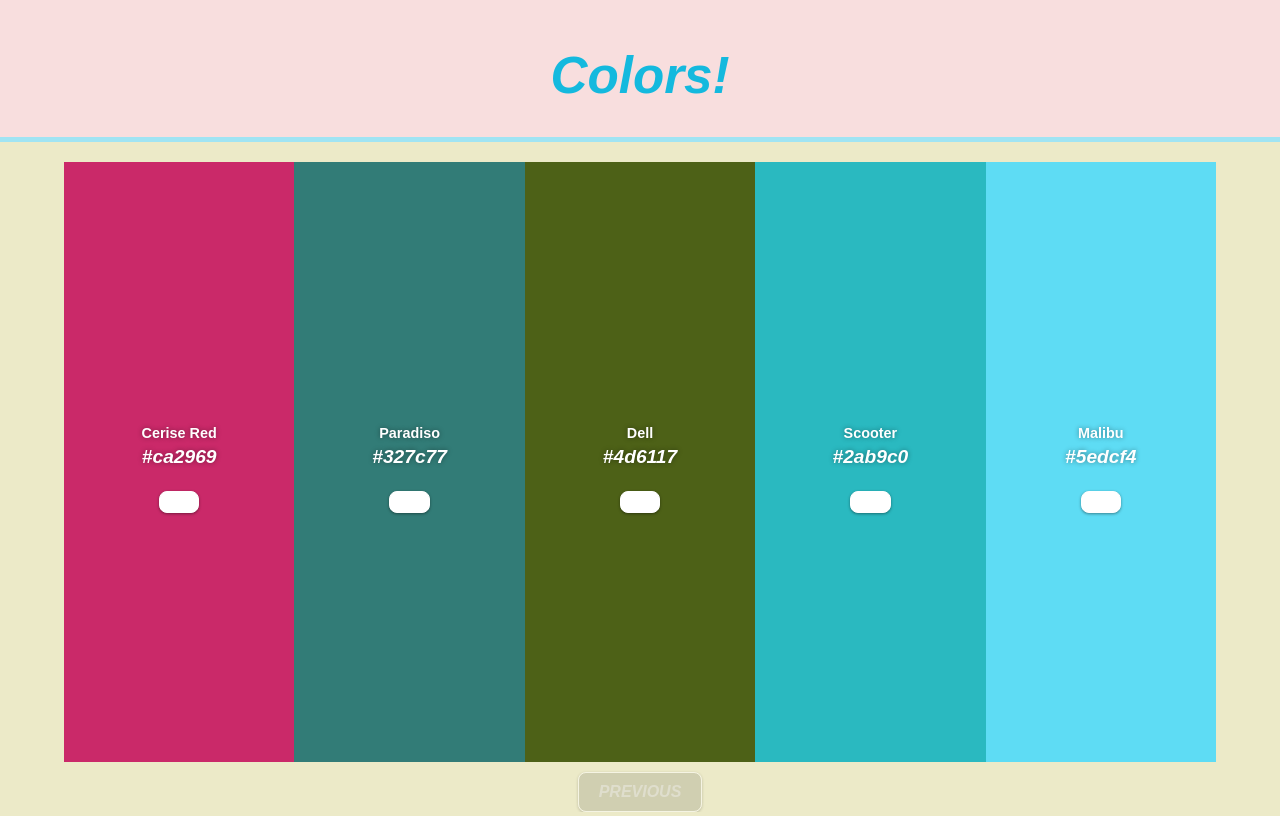
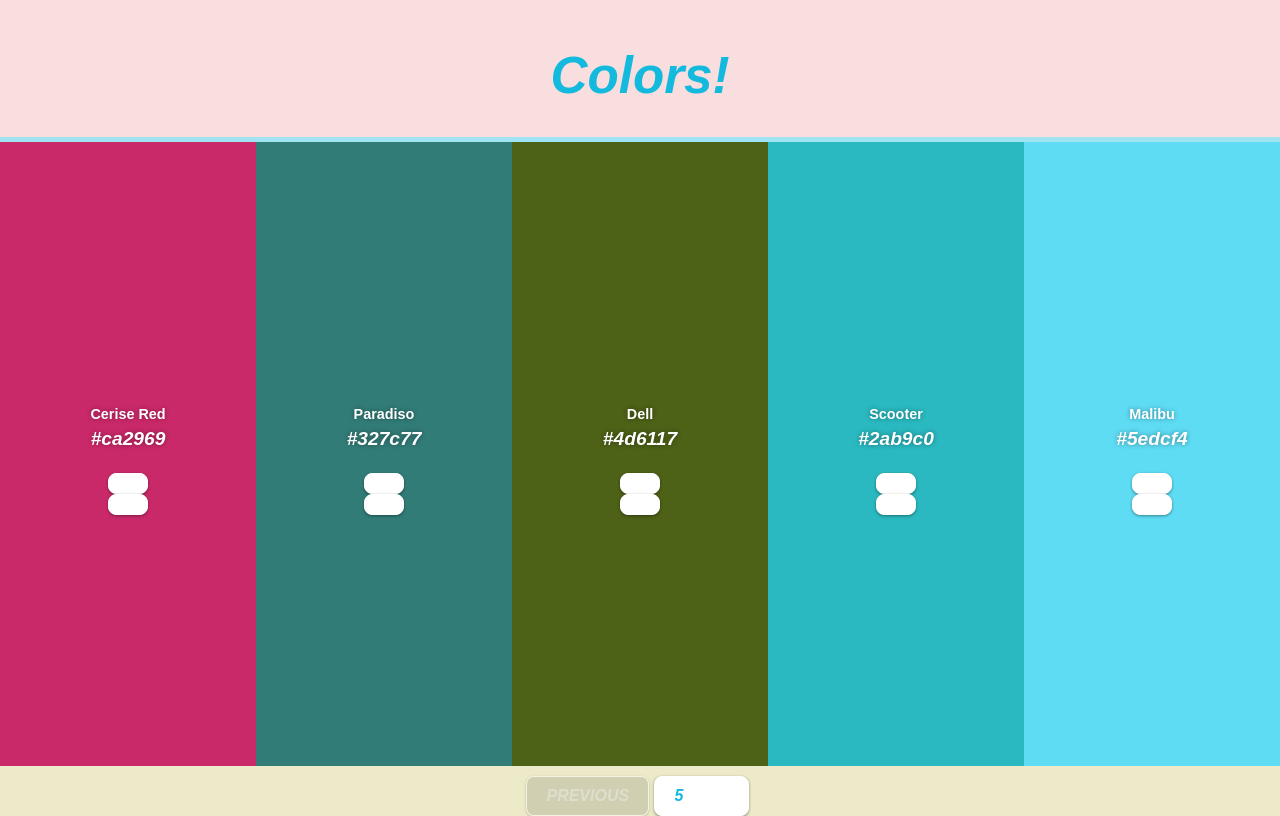
Before and after one commit to Davis-Patterson/colors-react, a React (Vite) app: page / in a window 1280 px wide. Built offline with nearby package versions, Linux system fonts and the light colour scheme.

Commit message:
figured out some of the buginess with 'prev'

```diff
--- a/src/App.css
+++ b/src/App.css
@@ -46,7 +46,7 @@ header {
   border-bottom: 5px solid #a0e4f3;
   height: 142px;
   position: relative;
-  margin-bottom: 20px;
+  /* margin-bottom: 20px; */
 }
 
 h1 {
@@ -54,7 +54,7 @@ h1 {
   line-height: 1.1;
 }
 
-button {
+button, input {
   border-radius: 8px;
   border: 1px solid #ffffff;
   padding: 0.6em 1.2em;
@@ -66,11 +66,11 @@ button {
   transition: border-color 0.25s;
   box-shadow: 0 1px 3px rgba(0, 0, 0, .4);
 }
-button:hover {
+button:hover, input:hover {
   border-color: #cfd1ff;
   background-color: #ffffff93;
 }
-button:active {
+button:active, input:active {
   transform: scale(99%);
   background-color: #ffffff3c;
   box-shadow: inset  0 2px 3px rgba(0, 0, 0, 0.5);
@@ -115,7 +115,7 @@ button:active {
   align-items: center;
   flex-direction: column;
   height: 50%;
-  width: 90%;
+  width: 100%;
 }
 
 .colorContainer {
@@ -148,7 +148,7 @@ button:active {
 }
 
 .colorBox {
-  height: 75vh;
+  height: 78vh;
   width: 25%;
   display: flex;
   justify-content: center;
@@ -180,6 +180,12 @@ button:active {
   text-shadow: 0 0 5px rgba(0, 0, 0, .4);
 }
 
+.inputContainer {
+  display: flex;
+  justify-content: center;
+  align-items: center;
+}
+
 .backButton {
   display: flex;
   justify-content: center;
@@ -191,6 +197,7 @@ button:active {
   line-height: .8;
   color: #14b9de;
   height: 40px;
+  margin-right: 5px;
 }
 
 button:disabled {
@@ -199,3 +206,17 @@ button:disabled {
   opacity: 0.5;
   cursor: not-allowed;
 }
+
+.numInput {
+  display: flex;
+  justify-content: center;
+  align-items: center;
+  font-family: "Avant Garde", sans-serif;
+  font-size: 1em;
+  font-weight: 900;
+  font-style: italic;
+  line-height: .8;
+  color: #14b9de;
+  height: 40px;
+  margin-right: 5px;
+}
--- a/src/App.jsx
+++ b/src/App.jsx
@@ -8,6 +8,7 @@ function App() {
   const [colorChangeTrigger, setColorChangeTrigger] = useState(0);
   const [showPrev, setShowPrev] = useState(false);
   const [isPrev, setIsPrev] = useState(false);
+  const [numColors, setNumColors] = useState(5);
 
   function getRandomColor() {
     return (
@@ -28,13 +29,17 @@ function App() {
     setShowPrev(!showPrev);
   };
 
+  const handleInputChange = (e) => {
+    setNumColors(e);
+  };
+
   return (
     <>
       <Header />
       <div className='container'>
         <div className='containerColumn'>
           <div className='colorContainer'>
-            {[1, 2, 3, 4, 5].map((index) => (
+            {[...Array(numColors).keys()].map((index) => (
               <ColorCard
                 key={index}
                 getRandomColor={getRandomColor}
@@ -49,6 +54,7 @@ function App() {
             handlePrev={handlePrev}
             showPrev={showPrev}
             isPrev={isPrev}
+            handleInputChange={handleInputChange}
           />
         </div>
       </div>
--- a/src/components/ColorCard.jsx
+++ b/src/components/ColorCard.jsx
@@ -12,9 +12,17 @@ const ColorCard = ({
   const [prevColor, setPrevColor] = useState('');
   const [colorName, setColorName] = useState('');
   const [isLocked, setIsLocked] = useState(false);
+  const [isHues, setIsHues] = useState(false);
 
   const handleButton = (event) => {
     setIsLocked(!isLocked);
+    event.stopPropagation();
+  };
+
+  const handleHueChange = () => {};
+
+  const hueToggle = (event) => {
+    setIsHues(!isHues);
     event.stopPropagation();
   };
 
@@ -34,7 +42,7 @@ const ColorCard = ({
       const nearestColor = matchList[1];
       setColorName(nearestColor);
     }
-  }, [randomColor, showPrev, isLocked]);
+  }, [curColor, colorChangeTrigger, showPrev]);
 
   useEffect(() => {
     if (!isLocked) {
@@ -48,6 +56,18 @@ const ColorCard = ({
 
   return (
     <>
+      {isHues ? (
+        <div
+          className='colorBox'
+          style={{ backgroundColor: { prevColor } }}
+          onClick={handleHueChange}
+        >
+          <button
+            className='hueButton'
+            onClick={(event) => hueToggle(event)}
+          ></button>
+        </div>
+      ) : (
         <div
           className='colorBox'
           style={{ backgroundColor: curColor }}
@@ -62,8 +82,13 @@ const ColorCard = ({
               className={`colorButton ${isLocked && 'locked'}`}
               onClick={(event) => handleButton(event)}
             ></button>
+            <button
+              className='hueButton'
+              onClick={(event) => hueToggle(event)}
+            ></button>
           </div>
         </div>
+      )}
     </>
   );
 };
--- a/src/components/ColorInputs.jsx
+++ b/src/components/ColorInputs.jsx
@@ -1,10 +1,19 @@
-const ColorInputs = ({ handlePrev, showPrev, isPrev }) => {
+const ColorInputs = ({ handlePrev, showPrev, isPrev, handleInputChange }) => {
   return (
     <>
-      <div>
+      <div className='inputContainer'>
         <button className='backButton' onClick={handlePrev} disabled={!isPrev}>
           {showPrev ? 'CURRENT' : 'PREVIOUS'}
         </button>
+        <input
+          type='number'
+          className='numInput'
+          name='Go'
+          min='2'
+          max='10'
+          defaultValue={5}
+          onChange={(e) => handleInputChange(parseInt(e.target.value, 10))}
+        ></input>
       </div>
     </>
   );
```
Lines whose indentation alone changed are shown as unchanged.
